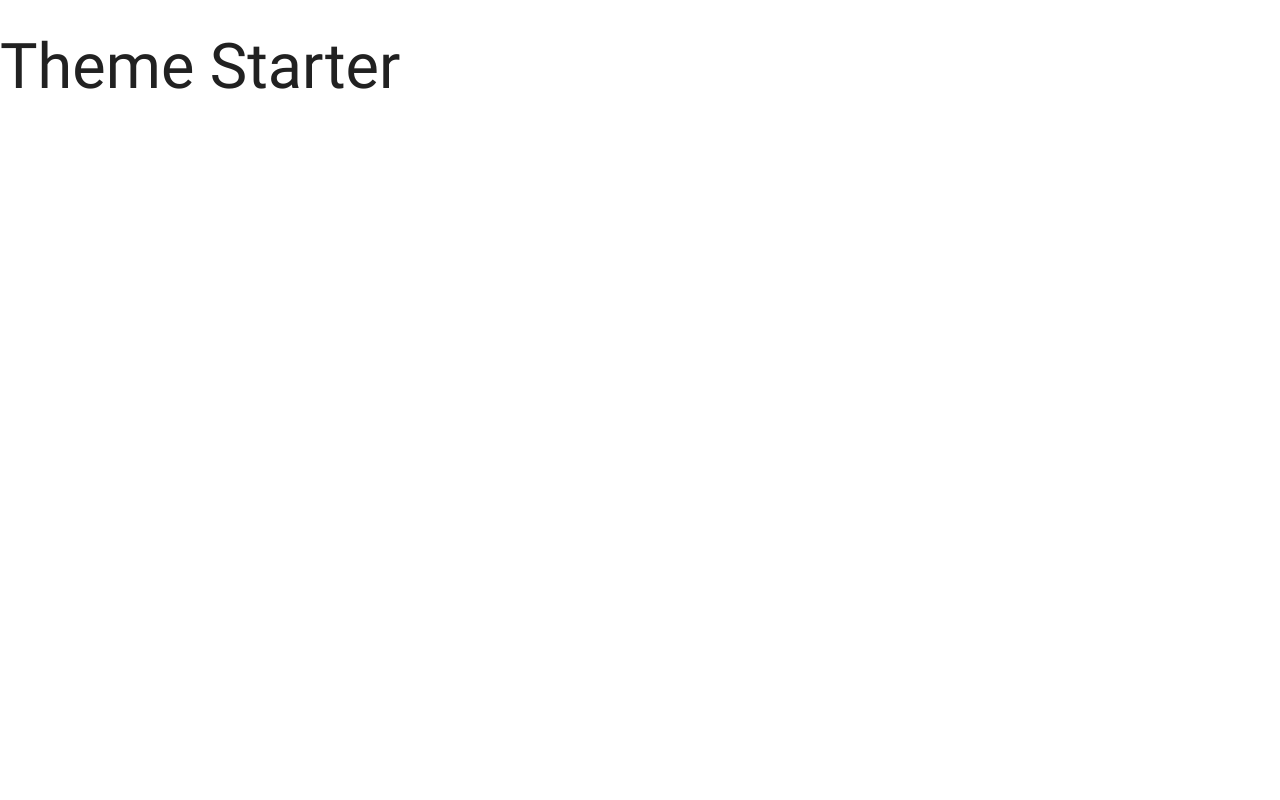
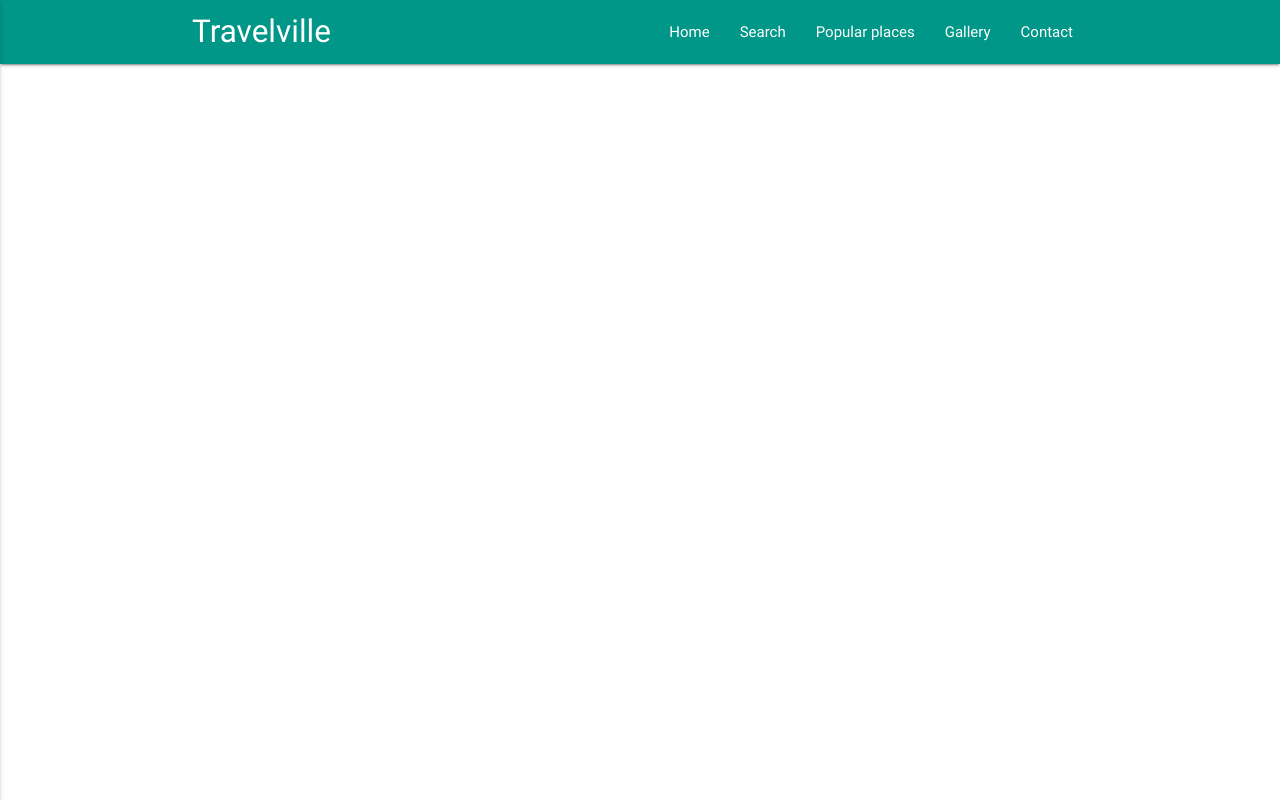
Before and after one commit to Shree-hari/travelville, a plain HTML site: page index.html in a window 1280 px wide. Drawn offline with nearby package versions, Linux system fonts and the light colour scheme.

Commit message:
sidenav and navbar implemented

```diff
--- a/index.html
+++ b/index.html
@@ -15,14 +15,59 @@
 </head>
 
 <body>
-  <h1>Theme Starter</h1>
+  <div class="navbar-fixed">
+    <nav class="teal">
+      <div class="container">
+        <div class="nav-wrapper">
+          <a href="#home" class="brand-logo">Travelville</a>
+          <a href="#" class="button-collapse" data-activates="mobile-nav">
+            <i class="material-icons">menu</i>
+          </a>
+          <ul class="right hide-on-med-and-down">
+            <li>
+              <a href="#home">Home</a>
+            </li>
+            <li>
+              <a href="#search">Search</a>
+            </li>
+            <li>
+              <a href="#popular">Popular places</a>
+            </li>
+            <li>
+              <a href="#gallery">Gallery</a>
+            </li>
+            <li>
+              <a href="#contact">Contact</a>
+            </li>
+          </ul>
+        </div>
+      </div>
+    </nav>
+  </div>
+  <ul class="side-nav" id="mobile-nav">
+    <li>
+      <a href="#home">Home</a>
+    </li>
+    <li>
+      <a href="#search">Search</a>
+    </li>
+    <li>
+      <a href="#popular">Popular places</a>
+    </li>
+    <li>
+      <a href="#gallery">Gallery</a>
+    </li>
+    <li>
+      <a href="#contact">Contact</a>
+    </li>
+  </ul>
 
   <!--Import jQuery before materialize.js-->
   <script type="text/javascript" src="https://code.jquery.com/jquery-3.2.1.min.js"></script>
   <script type="text/javascript" src="js/materialize.min.js"></script>
   <script>
     $(document).ready(function () {
-
+      $('.button-collapse').sideNav();
 
     });
   </script>
```
